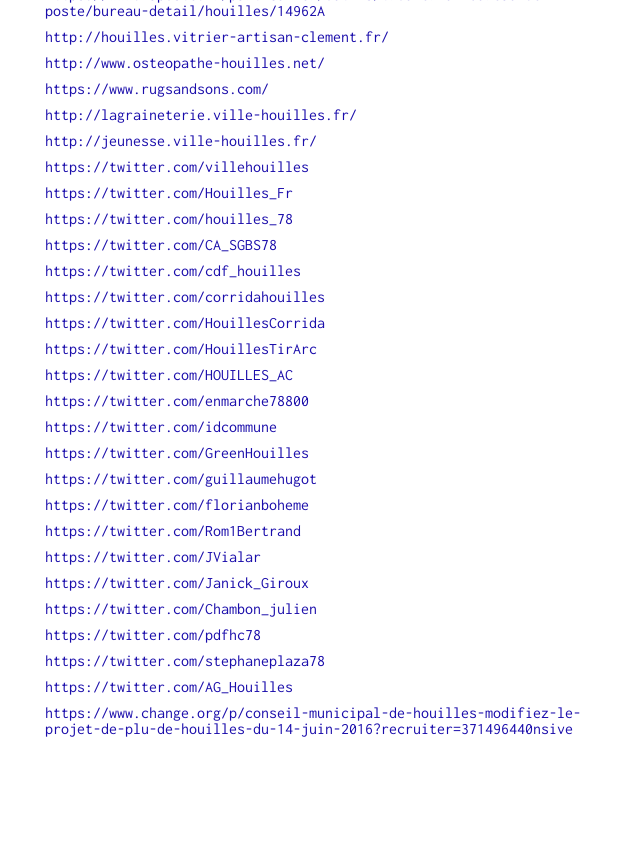
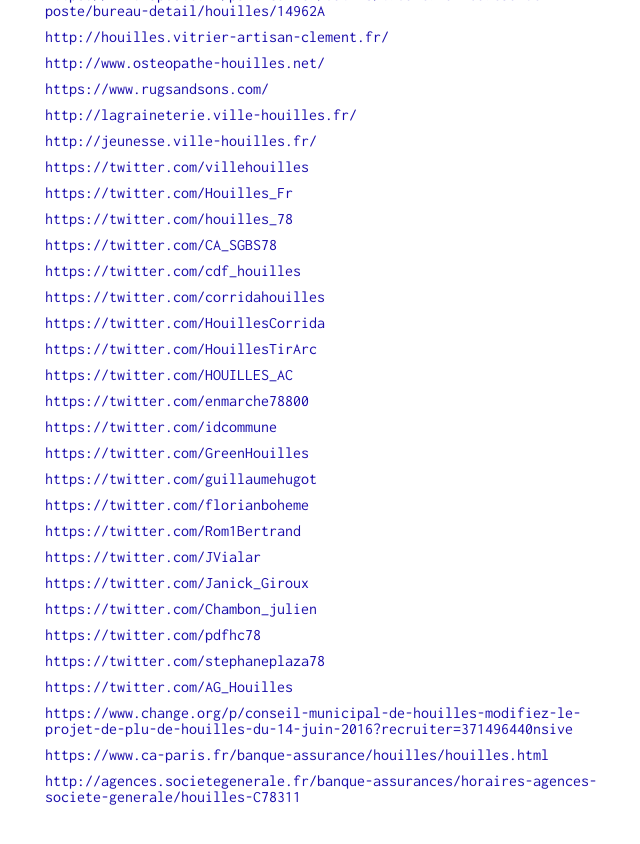
Before and after one commit to houilles/annuaire-sites-internet, a Jekyll site: the page built from index.html, in a window 1280 px wide and 900 px high, scrolled down 1763 px. Shown: the top 844 px of the window, without its empty margins (305-945 px from the left). Built offline with Jekyll 4.4.1, drawn with Linux system fonts in a browser that asks for light colours; some of the changed lines change nothing that is shown.

Commit message:
Update links.yml

```diff
--- a/_data/links.yml
+++ b/_data/links.yml
@@ -127,3 +127,8 @@
 
 #change.org
 - url: https://www.change.org/p/conseil-municipal-de-houilles-modifiez-le-projet-de-plu-de-houilles-du-14-juin-2016?recruiter=371496440nsive
+
+
+#banques
+- url: https://www.ca-paris.fr/banque-assurance/houilles/houilles.html
+- url: http://agences.societegenerale.fr/banque-assurances/horaires-agences-societe-generale/houilles-C78311
```
